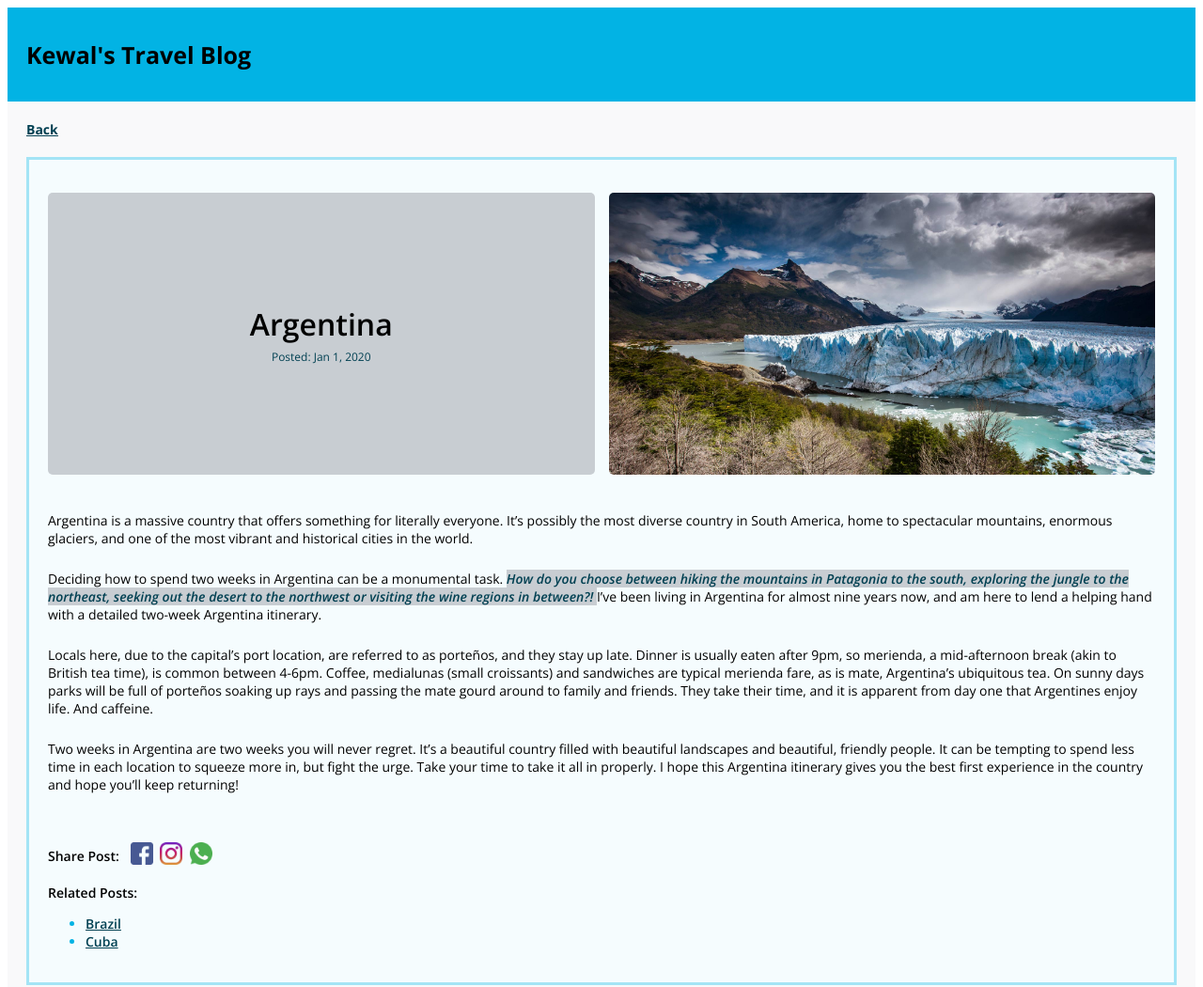
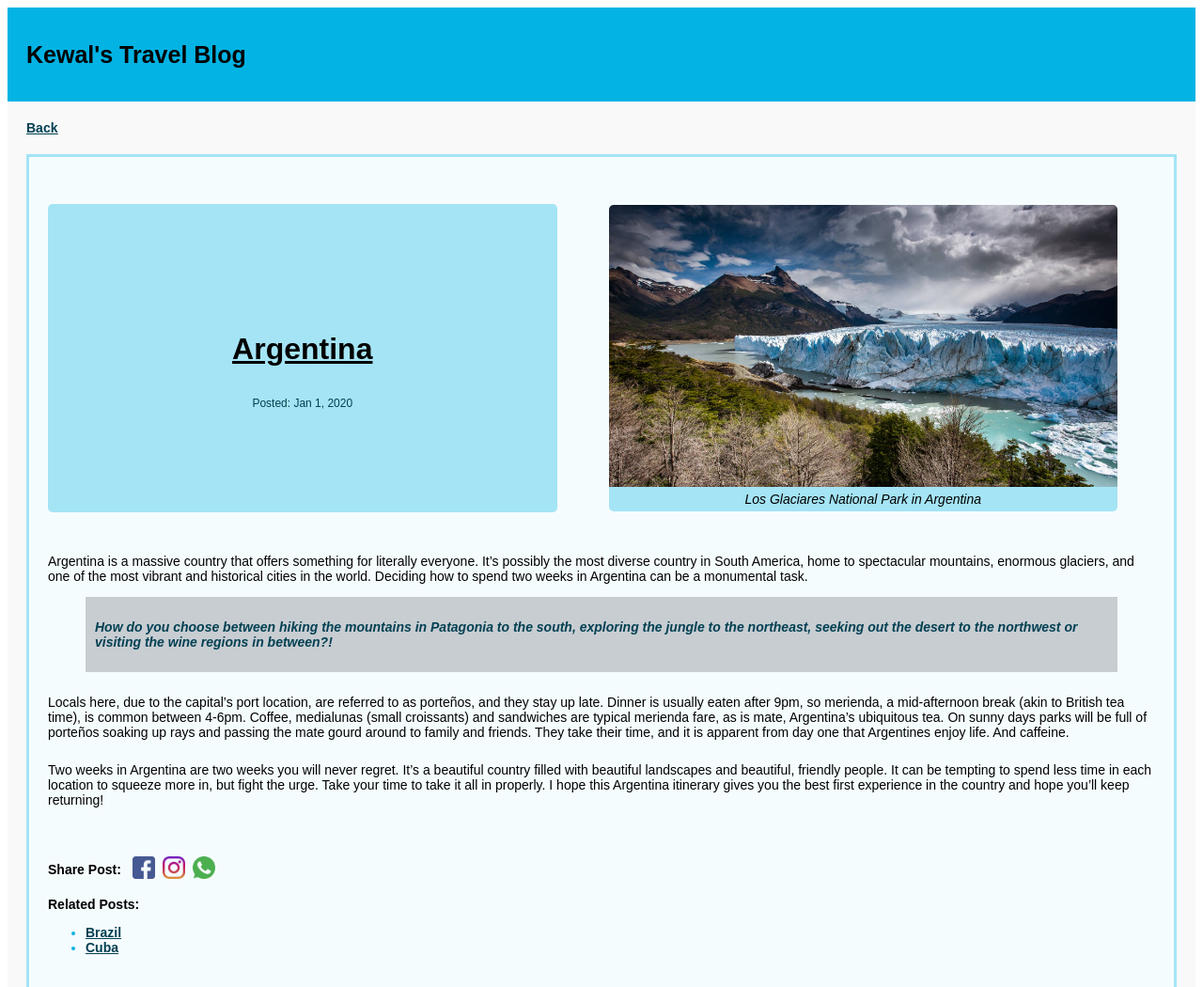
Before and after one commit to walkeknow/Udacity-Personal-Blog-Website, a plain HTML site: page posts/blog_page.html in a window 1280 px wide. Shown: the top 1050 px of the page at 94% size. Drawn offline with nearby package versions, Linux system fonts and the light colour scheme.

Commit message:
fix: Make required changes suggested by Udacity
- make separate directories for similar html files. For example all the blog posts were placed in a different folder called posts.
- remove external CSS Framework, "fonts.googleapis.com."
- use the tags <h1>, <h2>, <h3>, <u> and <blockquote>.
- use <figcaption> tag for image caption

```diff
--- a/css/blog_page.css
+++ b/css/posts/blog_page.css
@@ -1,4 +1,3 @@
-@import url('https://fonts.googleapis.com/css2?family=Open+Sans:ital,wght@0,300;0,400;0,600;0,700;0,800;1,300;1,400;1,600;1,700;1,800&display=swap');
 .container {
     display: grid;
     /* grid template rows / columns */
@@ -10,10 +9,13 @@
 .navbar {
     background-color: #02b3e4;
     grid-area: hr;
-    font: 25px 'Open Sans', sans-serif;
     display: flex;
     align-items: center;
     padding-left: 20px;
+}
+
+#navbar-heading {
+    font: bold 25px sans-serif;
 }
 
 .content {
@@ -32,17 +34,30 @@
     border: 3px solid #a4e4f5;
 }
 
+.image-container {
+    display: flex;
+    flex-direction: column;
+}
+
 .post-image {
-    background-image: url('../images/ar.jpg');
-    background-size: cover;
-    height: 250px;
-    margin: 15px 0 15px 0;
-    border-radius: 5px;
+    width: 100%;
+    margin: 15px 0 0 0;
+    border-radius: 5px 5px 0 0;
+}
+
+.image-caption {
+    background-color: #a4e4f5;
+    ;
+    margin-bottom: 5px;
+    font: italic 14px sans-serif;
+    text-align: center;
+    padding: 5px;
+    border-radius: 0 0 5px 5px;
 }
 
 .back-link {
     grid-area: back;
-    font: 700 14px 'Open Sans', sans-serif;
+    font: 700 14px sans-serif;
     margin-left: 20px;
     padding-top: 20px;
     text-decoration: underline;
@@ -53,29 +68,30 @@
 }
 
 .post-title {
-    font: 600 32px 'Open Sans', sans-serif;
+    font: 600 32px sans-serif;
 }
 
 .post-meta {
     margin-top: 5px;
-    font: 12px 'Open Sans', sans-serif;
+    font: 12px sans-serif;
     color: #014052;
 }
 
 .post-content-text {
-    font: 14px 'Open Sans', sans-serif;
+    font: 14px sans-serif;
     padding-top: 10px;
 }
 
 .quote {
-    font: italic 600 14px 'Open Sans', sans-serif;
+    font: italic 600 14px sans-serif;
     color: #014052;
     background-color: #c8cdd2;
+    padding: 10px;
 }
 
 .social {
     display: flex;
-    font: 600 14px 'Open Sans', sans-serif;
+    font: 600 14px sans-serif;
     align-items: center;
     margin-top: 50px;
 }
@@ -84,7 +100,7 @@
     margin-left: 10px;
 }
 
-img {
+.social-image {
     width: 24px;
     height: 24px;
     margin: 2px;
@@ -95,7 +111,7 @@ img {
 }
 
 .post-related {
-    font: 600 14px 'Open Sans', sans-serif;
+    font: 600 14px sans-serif;
     margin-top: 50px;
 }
 
@@ -123,26 +139,24 @@ img {
         flex-direction: row;
     }
     .post-details {
-        flex:1;
+        flex: 1;
         display: flex;
         flex-direction: column;
         justify-content: center;
         align-items: center;
-        background-color: #c8cdd2;
+        background-color: #a4e4f5;
         margin-right: 15px;
-        margin-top: 15px;
-        margin-bottom: 15px;
+        margin-top: 30px;
+        margin-bottom: 20px;
         border-radius: 5px;
     }
-    .post-image {
+    .image-container {
         flex: 1;
     }
-
     .post-related {
-        font: 600 14px 'Open Sans', sans-serif;
+        font: 600 14px sans-serif;
         margin-top: 10px;
     }
-
     .post-image {
         height: 300px;
     }
--- a/css/styles.css
+++ b/css/styles.css
@@ -1,4 +1,4 @@
-@import url("https://fonts.googleapis.com/css2?family=Open+Sans:ital,wght@0,300;0,400;0,600;0,700;0,800;1,300;1,400;1,600;1,700;1,800&display=swap");
+@import url("card/card-main.css");
 @import url("card/card-header.css");
 @import url("card/card-body.css");
 .container {
@@ -11,10 +11,14 @@
 .navbar {
     background-color: #02b3e4;
     grid-area: hr;
-    font: 25px 'Open Sans', sans-serif;
     display: flex;
     align-items: center;
     justify-content: center;
+    ;
+}
+
+#navbar-heading {
+    font: bold 25px sans-serif;
 }
 
 .content {
@@ -23,16 +27,6 @@
     flex-direction: column;
     justify-content: center;
     align-items: center;
-}
-
-.card {
-    display: flex;
-    flex-direction: column;
-    border: 3px solid #a4e4f5;
-    height: 300px;
-    width: 450px;
-    margin: 20px;
-    background-color: #f9f9fa;
 }
 
 .footer {
--- a/blog_page.html
+++ b/posts/blog_page.html
@@ -4,41 +4,43 @@
     <meta charset="UTF-8">
     </meta>
     <title>Argentina</title>
-    <link href="css/blog_page.css" rel="stylesheet">
+    <link href="../css/posts/blog_page.css" rel="stylesheet">
 </head>
 
 <body>
     <div class="container">
-        <header class="navbar"><strong>Kewal's Travel Blog</strong></header>
-        <div class="back-link"><a href="index.html" class="back-link-text">Back</a></div>
+        <header class="navbar">
+            <h1 id="navbar-heading">Kewal's Travel Blog</h1>
+        </header>
+        <div class="back-link"><a href="../index.html" class="back-link-text">Back</a></div>
         <div class="post-container">
             <div class="post-header">
                 <div class="post-details">
-                    <div class="post-title">Argentina</div>
+                    <h2 class="post-title"><u>Argentina</u></h2>
                     <div class="post-meta">Posted: Jan 1, 2020</div>
                 </div>
-                <div class="post-image"></div>
+                <figure class="image-container">
+                    <img src="../images/ar.jpg" class="post-image" alt="Argentina post image"></img>
+                    <figcaption class="image-caption">Los Glaciares National Park in Argentina</figcaption>
+                </figure>
             </div>
             <div class="post-content">
                 <p class="post-content-text">
                     Argentina is a massive country that offers something for literally everyone. It’s possibly the most
                     diverse country in South America, home to spectacular mountains, enormous glaciers, and one of the
                     most
-                    vibrant and historical cities in the world.
+                    vibrant and historical cities in the world. Deciding how to spend two weeks in Argentina can be a
+                    monumental task.
+
                 </p>
-                <p class="post-content-text">
-                    Deciding how to spend two weeks in Argentina can be a monumental task.
-
-                    <span class="quote">
+                <blockquote class="quote" cite="https://www.wildjunket.com/two-weeks-in-argentina-itinerary-guide/">
+                    <p>
                         How do you choose between hiking
                         the mountains in Patagonia to the south, exploring the jungle to the northeast, seeking out the
                         desert
                         to the northwest or visiting the wine regions in between?!
-                    </span>
-
-                    I’ve been living in Argentina for almost nine
-                    years now, and am here to lend a helping hand with a detailed two-week Argentina itinerary.
-                </p>
+                    </p>
+                </blockquote>
                 <p class="post-content-text">
                     Locals here, due to the capital’s port location, are referred to as porteños, and they stay up late.
                     Dinner is usually eaten after 9pm, so merienda, a mid-afternoon break (akin to British tea time), is
@@ -62,13 +64,17 @@
             <div class="social">
                 Share Post:
                 <div class="social-icons">
-                    <a href="" class="social-text"><img src="images/social/facebook.png" alt="facebook-icon"></img></a>
-                    <a href="" class="social-text"><img src="images/social/instagram.png" alt="instagram-icon"></img></a>
-                    <a href="" class="social-text"><img src="images/social/whatsapp.png" alt="whatsapp-icon"></img></a>
+                    <a href="" class="social-text"><img class="social-image" src="../images/social/facebook.png"
+                            alt="facebook-icon"></img></a>
+                    <a href="" class="social-text"><img class="social-image" src="../images/social/instagram.png"
+                            alt="instagram-icon"></img></a>
+                    <a href="" class="social-text"><img class="social-image" src="../images/social/whatsapp.png"
+                            alt="whatsapp-icon"></img></a>
                 </div>
             </div>
             <div class="post-related">
-                <p>Related Posts:
+                <p>
+                    <p>Related Posts:</p>
                     <ul class="post-related-list">
                         <li><a href="" class="related-links">Brazil</a></li>
                         <li><a href="" class="related-links">Cuba</a></li>
```
Also changed, not shown: css/card/card-body.css (+3 -4 lines), css/card/card-main.css (added, +9 -0 lines), index.html (+13 -9 lines).
